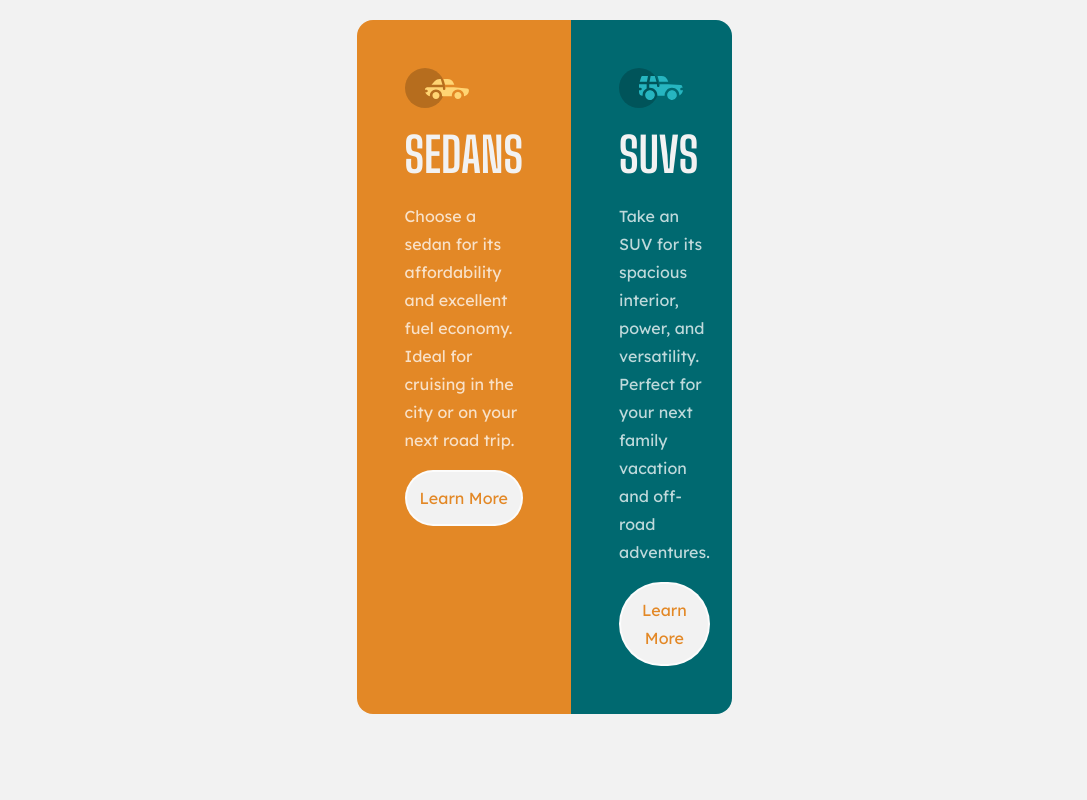
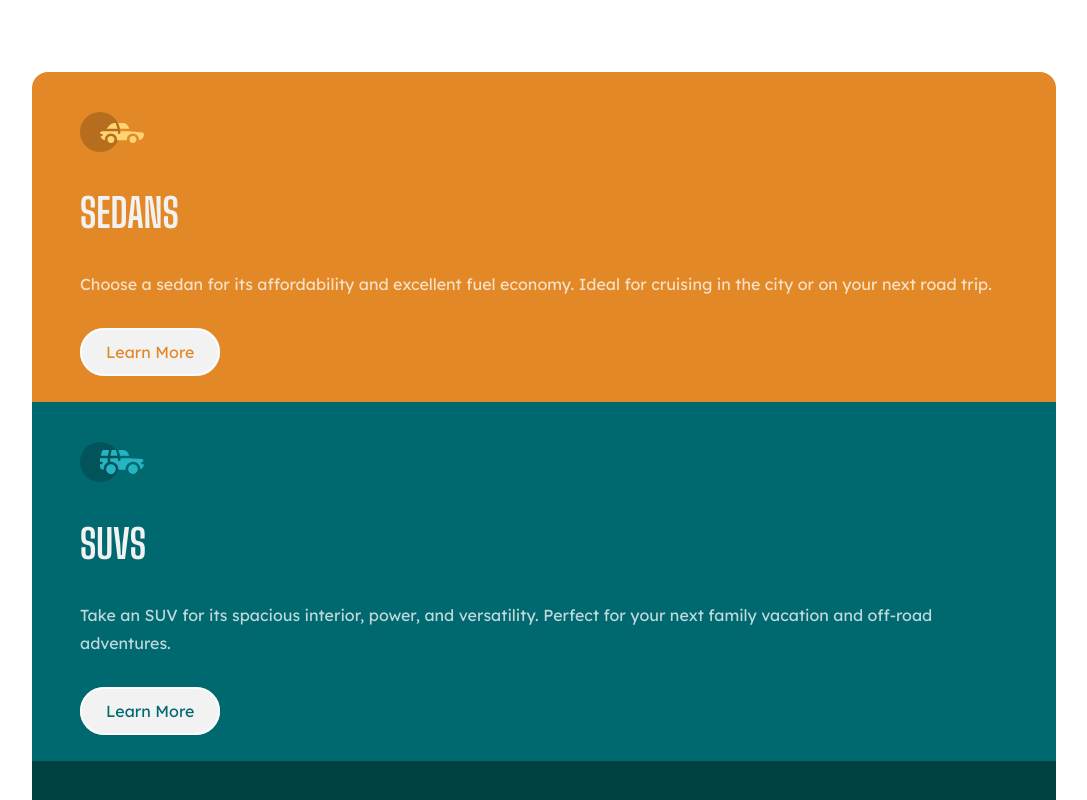
Before and after one commit to pravinkori/fem-three-column-preview-card, a React (Vite) app: page / in a window 1280 px wide. Shown: the top 800 px of the page, without its empty margins (96-1183 px from the left). Built offline with nearby package versions, Linux system fonts and the light colour scheme.

Commit message:
chore: update card styling and layout

```diff
--- a/src/components/Card.jsx
+++ b/src/components/Card.jsx
@@ -6,53 +6,49 @@ import luxuryIcon from "../assets/images/icon-luxury.svg";
 
 function Card() {
   return (
-    <article className="card">
-      <section className="sedans">
-        <div className="card__content">
+    <main>
+      <section className="card__container">
+        {/* Sedan */}
+        <div className="card__sedan">
           <picture>
             <img src={sedanIcon} alt="Sedan icon" />
           </picture>
           <h1 className="card__title">sedans</h1>
-          <div className="card__description">
-            <p>
+          <p className="card__description">
             Choose a sedan for its affordability and excellent fuel economy.
             Ideal for cruising in the city or on your next road trip.
           </p>
+          <a className="btn">Learn More</a>
+          {/* <button className="button">Learn More</button> */}
         </div>
-          <button className="button">Learn More</button>
-        </div>
-      </section>
-      <section className="suvs">
-        <div className="card__content">
+
+        {/* Suv */}
+        <div className="card__suv">
           <picture>
-            <img src={suvIcon} alt="Suv icon" />
+            <img src={suvIcon} alt="suv icon" />
           </picture>
           <h1 className="card__title">suvs</h1>
-          <div className="card__description">
-            <p>
+          <p className="card__description">
             Take an SUV for its spacious interior, power, and versatility.
             Perfect for your next family vacation and off-road adventures.
           </p>
+          <a className="btn">Learn More</a>
         </div>
-          <button className="button">Learn More</button>
-        </div>
-      </section>
-      <section className="luxury">
-        <div className="card__content">
+
+        {/* Luxury */}
+        <div className="card__luxury">
           <picture>
             <img src={luxuryIcon} alt="luxury icon" />
           </picture>
           <h1 className="card__title">luxury</h1>
-          <div className="card__description">
-            <p>
-              Cruise in the best car brands without the bloated prices. Enjoy
-              the enhanced comfort of a luxury rental and arrive in style.
+          <p className="card__description">
+            Cruise in the best car brands without the bloated prices. Enjoy the
+            enhanced comfort of a luxury rental and arrive in style.
           </p>
-          </div>
-          <button className="button">Learn More</button>
+          <a className="btn">Learn More</a>
         </div>
       </section>
-    </article>
+    </main>
   );
 }
 
--- a/src/css/App.css
+++ b/src/css/App.css
@@ -14,83 +14,93 @@
 
   --fs-300: 0.875rem;
   --fs-400: 1rem;
-  --fs-500: 1.125rem;
-  --fs-600: 1.25rem;
-  --fs-700: 1.5rem;
-  --fs-800: 2rem;
-  --fs-900: 3rem;
+  --fs-500: 1.5rem;
+  --fs-600: 2rem;
+  --fs-700: 2.5rem;
+  --fs-800: 3rem;
+  --fs-900: 3.5rem;
 }
 
 /* general styling */
 body {
-  display: grid;
-  place-content: center;
-  margin: 1.25rem;
+  display: flex;
+  justify-content: center;
+  align-items: center;
 }
 
-.card {
-  --content-padding: 2rem;
-  --content-spacing: 1rem;
+main {
+  margin: 4rem 2rem;
+}
 
-  display: flex;
-  flex-direction: column;
-  color: var(--clr-neutral-white);
-  font-family: var(--ff-base);
-  font-weight: var(--fw-regular);
-  max-width: 375px;
+.card__container {
+  display: grid;
+  grid-template-columns: 1fr;
+  max-width: 1024px;
   border-radius: 1rem;
   overflow: hidden;
 }
 
-@media (min-width: 768px) {
-  .card {
-    flex-direction: row;
-  }
+.card__sedan,
+.card__suv,
+.card__luxury {
+  padding: 2.5rem 3rem;
 }
 
-.card__content {
-  display: flex;
-  flex-direction: column;
-  gap: var(--content-spacing);
-  flex-wrap: nowrap;
-  padding: 3rem;
+.card__sedan {
+  background-color: var(--clr-primary-orange);
+}
+
+.card__suv {
+  background-color: var(--clr-primary-cyan);
+}
+
+.card__luxury {
+  background-color: var(--clr-primary-dark-cyan);
 }
 
 .card__title {
-  font-family: var(--ff-accent);
-  font-size: var(--fs-900);
   text-transform: uppercase;
   color: var(--clr-neutral-grey);
+  font-family: var(--ff-accent);
+  font-size: var(--fs-700);
 }
 
-.sedans {
-  background-color: var(--clr-primary-orange);
+.card__description {
+  color: var(--clr-neutral-white);
+  font-family: var(--ff-base);
+  line-height: 1.75;
+  padding-bottom: 1.75rem;
 }
 
-.suvs {
-  background-color: var(--clr-primary-cyan);
-}
-
-.luxury {
-  background-color: var(--clr-primary-dark-cyan);
-}
-
-.button {
+.btn {
   cursor: pointer;
-  color: var(--clr-primary-orange);
+  text-decoration: none;
+  font-family: var(--ff-base);
   background-color: var(--clr-neutral-grey);
   border: 2px solid var(--clr-neutral-white);
   border-radius: 50rem;
-  padding: 0.75rem;
+  padding: 0.75rem 1.5rem;
 
-  transition: background-color 0.5s ease, color 0.5s ease, border 0.5s ease;
+  transition: all 300ms ease-in-out;
 }
 
-.button:is(:hover, :focus) {
-  background-color: var(--clr-primary-orange);
+.card__sedan a {
+  color: var(--clr-primary-orange);
+}
+.card__suv a {
+  color: var(--clr-primary-cyan);
+}
+.card__luxury a {
+  color: var(--clr-primary-dark-cyan);
+}
+
+.btn:is(:hover, :focus) {
+  background-color: transparent;
   color: var(--clr-neutral-white);
   border: 2px solid var(--clr-neutral-white);
 }
+
+/*
 
 .attribution {
   font-size: 11px;
@@ -98,4 +108,4 @@ body {
 }
 .attribution a {
   color: hsl(228, 45%, 44%);
-}
+} */
--- a/src/css/index.css
+++ b/src/css/index.css
@@ -15,12 +15,12 @@
 }
 
 /*
-  3. Allow percentage-based heights in the application
+  3. Allow viewport-based heights in the application
 */
-/* html,
+html,
 body {
-  height: 100%;
-} */
+  min-height: 100vh;
+}
 
 /*
   Typographic tweaks!
--- a/src/main.jsx
+++ b/src/main.jsx
@@ -1,7 +1,7 @@
 import React from "react";
 import ReactDOM from "react-dom/client";
 import App from "./App.jsx";
-import "./css/index.css";
+import "./css/App.css";
 
 ReactDOM.createRoot(document.getElementById("root")).render(
   <React.StrictMode>
```
Lines whose indentation alone changed are shown as unchanged.
